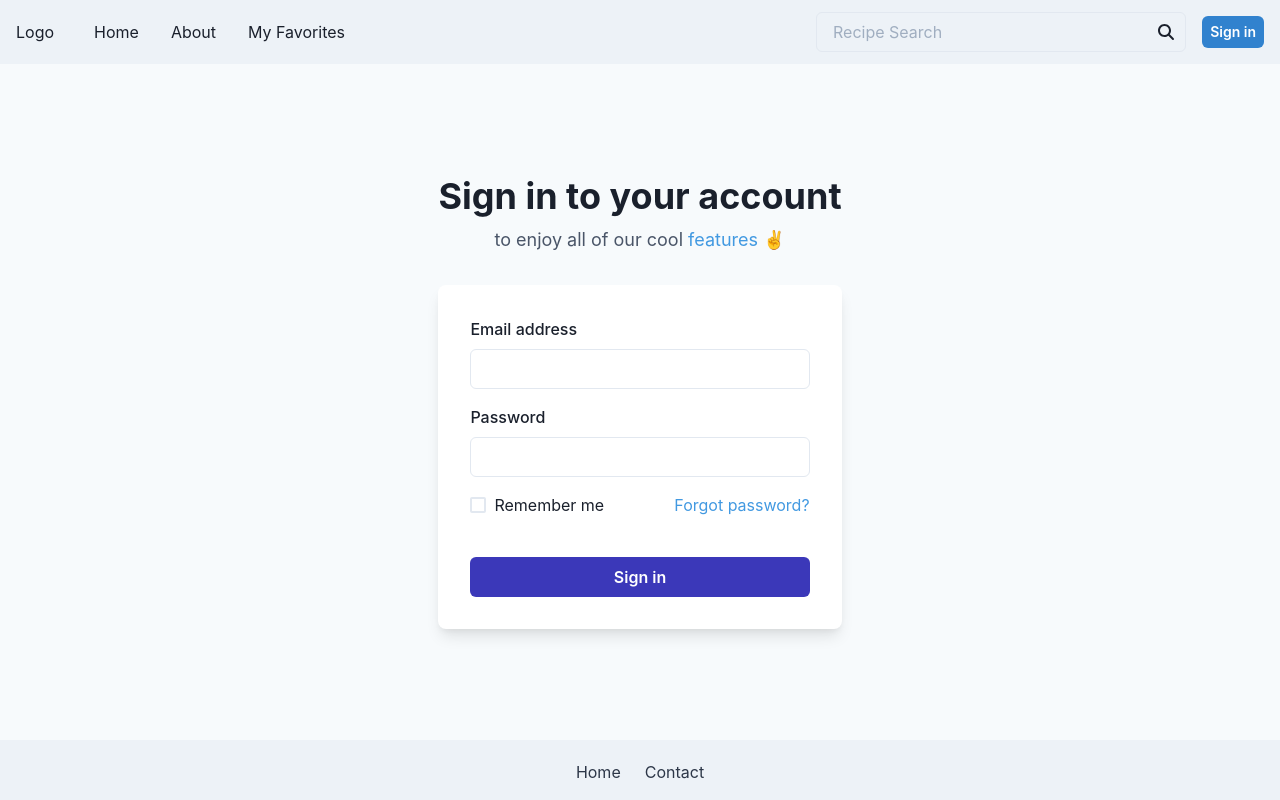
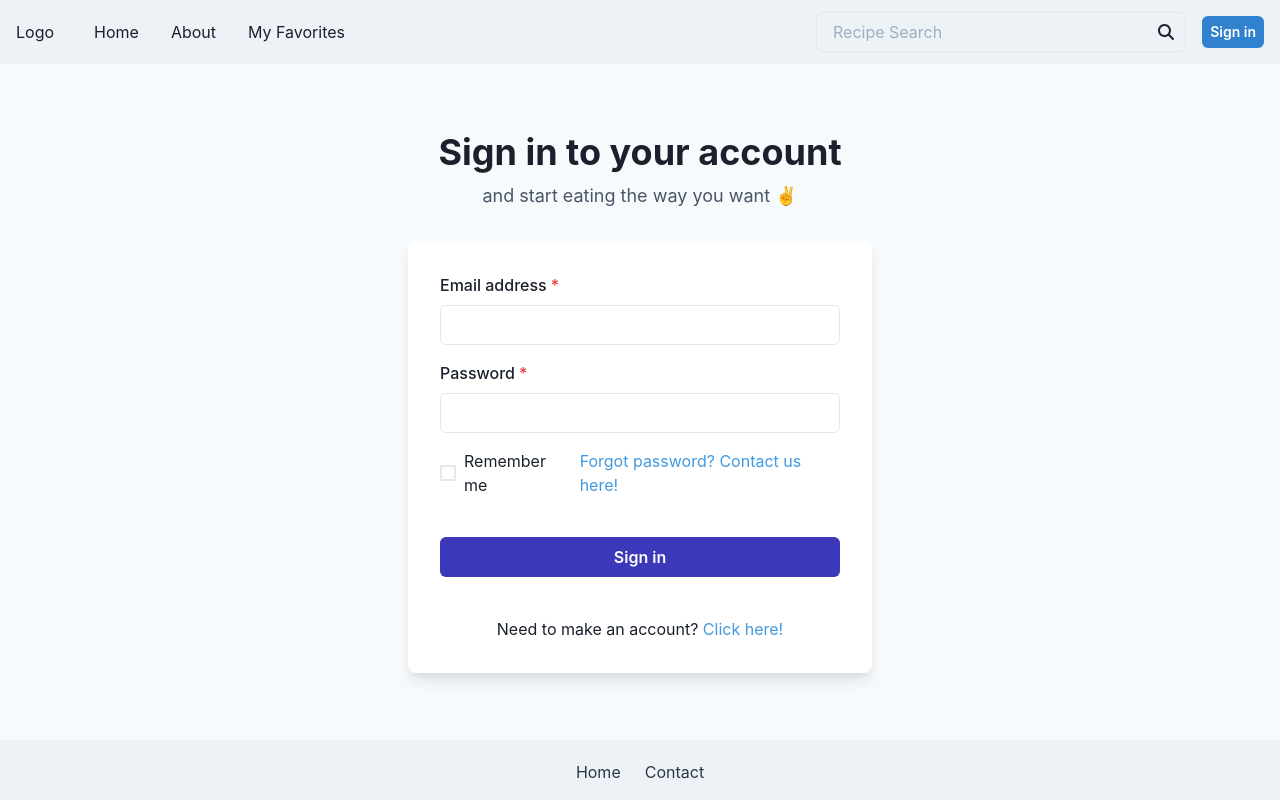
Before and after one commit to ksjefferies/Food-for-Thought, a React (Create React App) app: page /login in a window 1280 px wide. Built offline with nearby package versions, Linux system fonts and the light colour scheme.

Commit message:
styling and functionality on login and signup page

```diff
--- a/src/pages/LoginPage.js
+++ b/src/pages/LoginPage.jsx
@@ -2,6 +2,7 @@ import PageContainer from "../component/pageContainer/PageContainer";
 import cookie from "js-cookie"
 import React from "react"
 import { useState, useEffect } from "react"
+import { useNavigate } from "react-router";
 import {
   Flex,
   Box,
@@ -25,6 +26,7 @@ const LoginPage = (props) => {
 
   const [email, setEmail] = useState("")
   const [password, setPassword] = useState("")
+  const navigate = useNavigate();
 
   const handleFormSubmit = async (e) => {
     e.preventDefault()
@@ -71,11 +73,7 @@ const LoginPage = (props) => {
             <Text
               fontSize={'lg'}
               color={'gray.600'}>
-              to enjoy all of our cool
-              <Link
-                color={'blue.400'}>
-                 {" features"}
-              </Link> ✌️
+              and start eating the way you want ✌️
             </Text>
           </Stack>
 
@@ -87,7 +85,7 @@ const LoginPage = (props) => {
               p={8}>
 
               <Stack spacing={4}>
-                <FormControl id="email">
+                <FormControl id="email" isRequired>
                   <FormLabel>
                     Email address
                   </FormLabel>
@@ -99,7 +97,7 @@ const LoginPage = (props) => {
                   />
                 </FormControl>
 
-                <FormControl id="password">
+                <FormControl id="password" isRequired>
                   <FormLabel>
                     Password
                   </FormLabel>
@@ -117,7 +115,12 @@ const LoginPage = (props) => {
                       Remember me
                     </Checkbox>
 
-                    <Link color={'blue.400'}>Forgot password?</Link>
+                    <Link
+                      onClick={() => navigate('../Contact')}
+                      color={'blue.400'}>Forgot password? Contact us here!
+                    </Link>
+
+
                   </Stack>
 
                   <Button
@@ -131,6 +134,14 @@ const LoginPage = (props) => {
                       }}>
                     Sign in
                   </Button>
+
+
+                  <Stack pt={0}>
+                    <Text align={'center'}>
+                      Need to make an account? <Link onClick={() => navigate('../signup')} color={'blue.400'}>Click here!</Link>
+                    </Text>
+                  </Stack>
+
                 </Stack>
               </Stack>
             </Box>
--- a/src/pages/SignupPage.js
+++ b/src/pages/SignupPage.jsx
@@ -47,7 +47,11 @@ const SignupPage = (props) => {
     if (result && !result.err && result.data && result.data.token) {
       cookie.set("auth-token", result.data.token, { expires: 3 })
     }
+
+    window.location.replace("/login")
+
   }
+
 
   return (
     <PageContainer>
```
